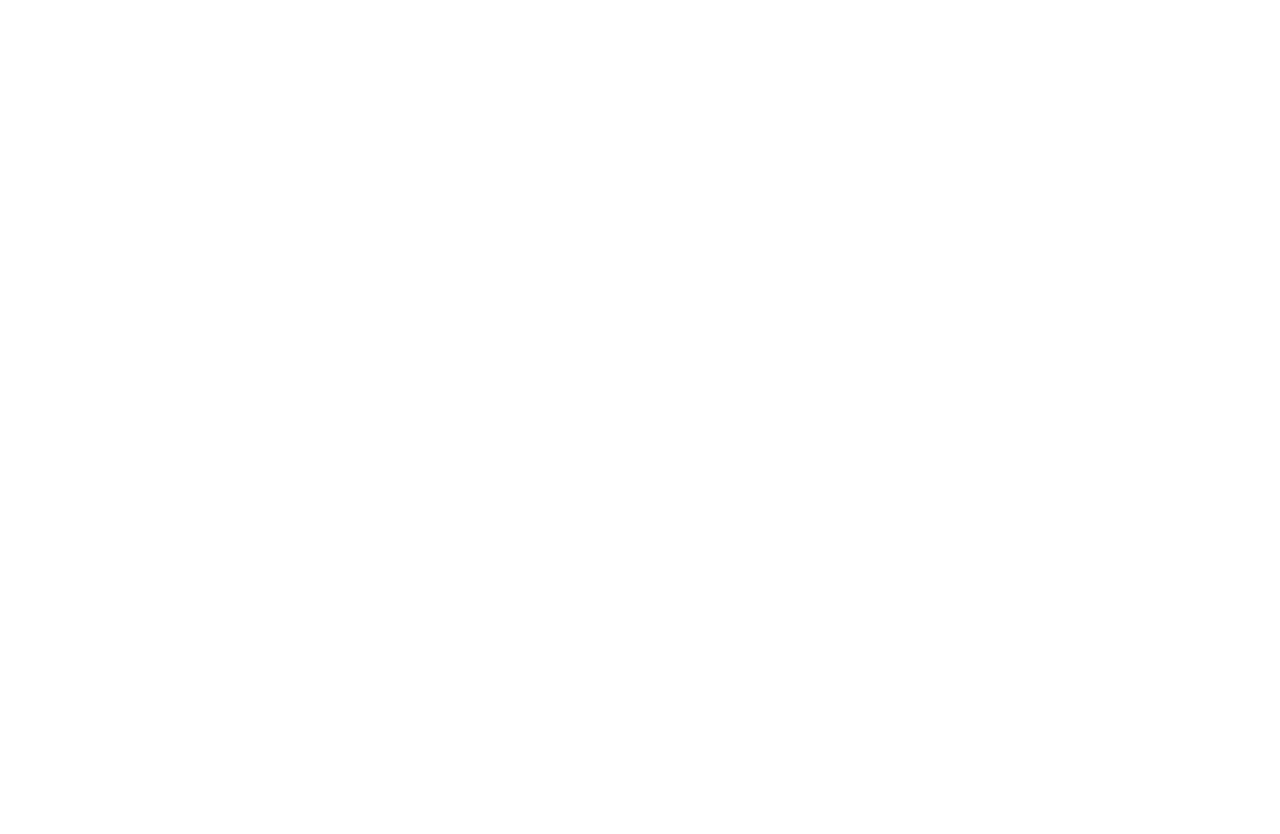
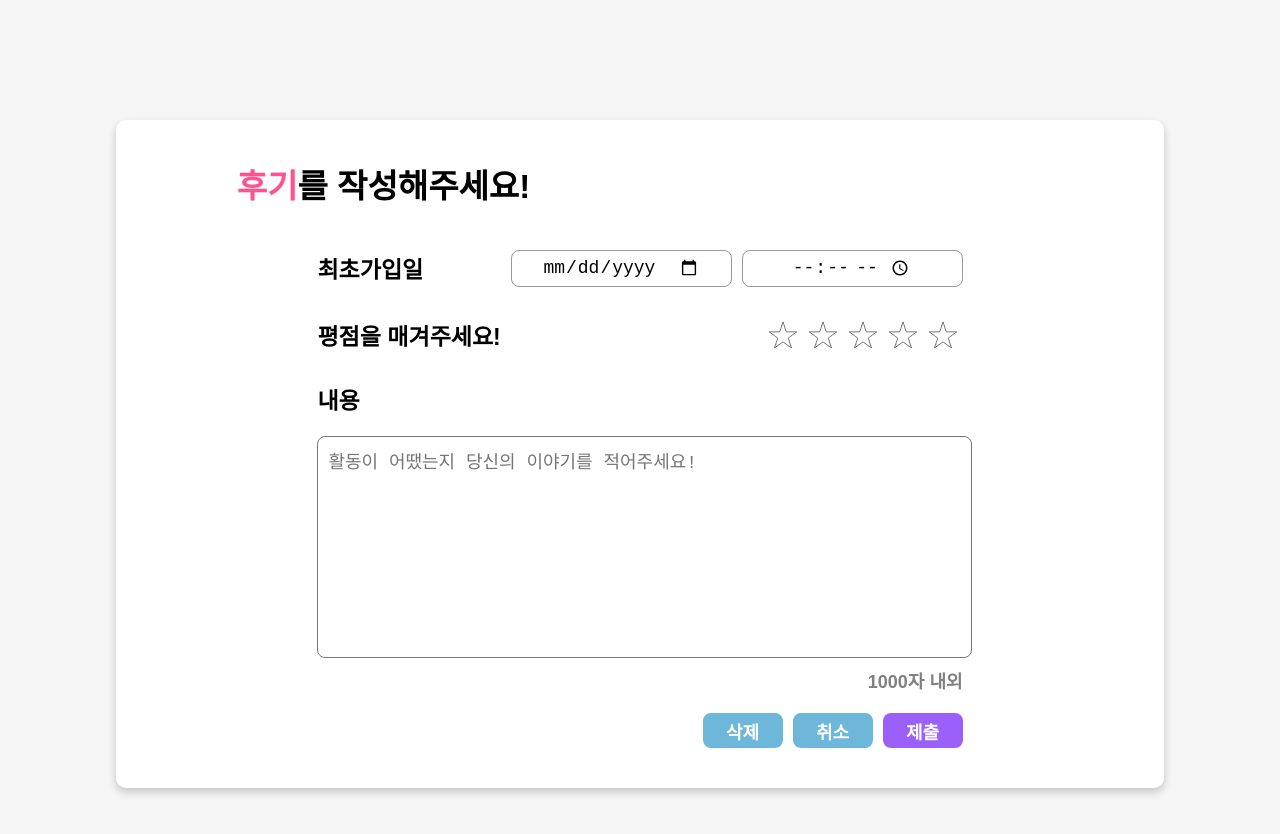
Before and after one commit to DoYous/Senials-Frontend, a React (Create React App) app in the folder senials_frontend/: page /party/review-modify in a window 1280 px wide. Before the commit this address had no page. Shown: the top 834 px of the page. Before the commit the page ends 800 px from the top, so only its background shows below. Built offline with nearby package versions, Linux system fonts and the light colour scheme; a web font is replaced by a local one.

Commit message:
모임 일정 수정, 모임 리뷰 수정 페이지 생성

```diff
--- a/senials_frontend/src/App.js
+++ b/senials_frontend/src/App.js
@@ -32,6 +32,8 @@ import HobbyTagBoardPost from './pages/hobby/HobbyTagBoardPost';
 import MypageLikedParty from "./pages/mypage/MypageLikedParty";
 import MypageMade from "./pages/mypage/MypageMade";
 import MypageParticipate from "./pages/mypage/MypageParticipate";
+import PartyMeetModify from "./pages/party/PartyMeetModify";
+import PartyReviewModify from "./pages/party/PartyReviewModify";
 
 function App() {
     return (
@@ -61,12 +63,18 @@ function App() {
                         <Route path='party-number' element={<PartyDetail />} />
                         <Route path='write' element={<BoardWrite />} />
                         <Route path='update' element={<BoardUpdate />} />
-                        {/*매칭 게시판 멤버 확인*/}
+                        {/*매칭 게시판 일정 멤버 확인*/}
                         <Route path="member" element={<PartyMember />} />
+                        {/*매칭 게시판 일정 멤버 관리*/}
+
                         {/*매칭게시판 상세 일정 추가*/}
                         <Route path="meet" element={<PartyMeet />} />
+                        {/*매칭게시판 상세 일정 수정*/}
+                        <Route path="meet-modify" element={<PartyMeetModify />} />
                         {/*매칭게시판 상세 모임 후기 작성하기*/}
                         <Route path="review" element={<PartyReview />} />
+                        {/*매칭게시판 상세 모임 후기 수정하기*/}
+                        <Route path="review-modify" element={<PartyReviewModify />} />
                     </Route>
 
                     <Route path='mypage'>
--- a/senials_frontend/src/pages/mypage/MypageMember.js
+++ b/senials_frontend/src/pages/mypage/MypageMember.js
@@ -3,7 +3,7 @@ import common from '../common/Common.module.css';
 import React, { useState } from "react";
 import {FaAngleLeft, FaBell, FaSearch} from "react-icons/fa";
 import { MdOutlineCheckBoxOutlineBlank, MdCheckBox, MdCheckBoxOutlineBlank } from "react-icons/md";
-
+/*모임 멤버 전체 보기*/
 function MypageMember() {
     const [selectAll, setSelectAll] = useState(false); /*전체 선택 상태*/
     const [checkedItems, setCheckedItems] = useState(new Array(3).fill(false)); /*각 멤버 선택 상태 근데 데이터양에 따라 달라질게 해야함*/
@@ -67,6 +67,7 @@ function MypageMember() {
                         />
                     ))}
                 </div>
+                {/*본인이 만든 모임일시에만 추방버튼 보이게*/}
                 <div className={styles.lastBtn}>
                     <button type="submit" className={`${styles.flexDiv} ${common.reportDiv}`}>
                         추방
--- /dev/null
+++ b/senials_frontend/src/pages/party/PartyMeetModify.js
@@ -0,0 +1,63 @@
+import styles from './PartyMeet.module.css';
+import common from '../common/Common.module.css';
+import React, { useState, useEffect } from "react";
+
+function PartyMeetModify() {
+    return (
+        <div className={styles.bigDiv}>
+            <div className={styles.smallDiv}>
+                <form className={styles.formDiv}>
+                    <h1 className={`${styles.nameflexDiv} ${common.firstFont}`}><div className={styles.pink}>일정</div>을 추가해주세요!</h1>
+                    <div className={styles.bigSelectDiv}>
+
+                        <div className={styles.selectDiv}>
+                            <div className={styles.flexDiv}>
+                                <h7 className={common.secondFont}><label htmlFor="meetStartDate">시작 일정</label></h7>
+                                <div className={styles.inputDiv}>
+                                    <input type="date" id="meetStartDate" name="meetStartDate" className={styles.inputStyle}/>
+                                    <input type="time" id="meetStartTime" name="meetStartTime" className={`${styles.marginLeft} ${styles.inputStyle}`}/>
+                                </div>
+                            </div>
+                            <div className={styles.flexDiv}>
+                                <h7  className={common.secondFont}><label htmlFor="meetEndDate">종료 일정</label></h7>
+                                <div className={styles.inputDiv}>
+                                    <input type="date" id="meetEndDate" name="meetEndDate"  className={styles.inputStyle}/>
+                                    <input type="time" id="meetEndTime" name="meetEndTime" className={`${styles.marginLeft} ${styles.inputStyle}`}/>
+                                </div>
+                            </div>
+
+                            <div className={styles.flexDiv}>
+                                <div className={common.secondFont}>모집인원</div>
+                                <div className={styles.inputDiv}>
+                                    <input type="number" placeholder="모집인원을 정해주세요!"  className={styles.inputStyle}/>
+                                </div>
+                            </div>
+
+                            <div className={styles.flexDiv}>
+                                <div className={common.secondFont}>참가비용</div>
+                                <div className={styles.inputDiv}>
+                                    <input type="number" placeholder="참가비용을 정해주세요!"  className={styles.inputStyle}/>
+                                </div>
+                            </div>
+
+                            <div className={styles.flexDiv}>
+                                <h7 className={common.secondFont}>위치</h7>
+                                <div className={styles.inputDiv}>
+                                    <input type="text" placeholder="정확한 위치를 작성해주세요!" className={styles.inputStyle} />
+                                </div>
+                            </div>
+                            <div className={styles.btnDiv}>
+                                <button className={`${common.commonBtn} ${styles.marginLeftAuto}`}>삭제</button>
+                                <button className={`${common.commonBtn} ${styles.marginLeft}`}>취소</button>
+                                <button className={`${common.importantBtn} ${styles.marginLeft}`}>제출</button>
+                            </div>
+                        </div>
+                    </div>
+                </form>
+            </div>
+        </div>
+
+    );
+}
+
+export default PartyMeetModify;
--- /dev/null
+++ b/senials_frontend/src/pages/party/PartyReviewModify.js
@@ -0,0 +1,72 @@
+/*매칭게시판 상세 모임 후기 수정*/
+import styles from './PartyReview.module.css';
+import common from '../common/Common.module.css';
+import React, { useState, useEffect } from "react";
+
+function PartyReviewModify() {
+    return (
+        <div className={styles.bigDiv}>
+            <div className={styles.smallDiv}>
+                <form className={styles.formDiv}>
+                    <h1 className={`${styles.nameflexDiv} ${common.firstFont}`}>
+                        <div className={styles.pink}>후기</div>
+                        를 작성해주세요!
+                    </h1>
+                    <div className={styles.bigSelectDiv}>
+                        <div className={styles.selectDiv}>
+                            <div className={styles.flexDiv}>
+                                <p className={common.secondFont}><label htmlFor="meetStartDate">최초가입일</label></p>
+                                <div className={styles.inputDiv}>
+                                    <input type="date" id="meetStartDate" name="meetStartDate"  className={styles.inputStyle}/>
+                                    <input type="time" id="meetStartTime" name="meetStartTime"  className={`${styles.marginLeft} ${styles.inputStyle}`}/>
+                                </div>
+                            </div>
+
+                            <div className={styles.flexDiv}>
+                                <p className={common.secondFont}>평점을 매겨주세요!</p>
+                                <Star />
+                            </div>
+
+                            <div className={styles.contentDiv}>
+                                <p className={common.secondFont}>내용</p>
+                                <textarea className={styles.textDiv} id="content" name="content" placeholder="활동이 어땠는지 당신의 이야기를 적어주세요!"></textarea>
+                            </div>
+                            <div className={styles.pDiv}>
+                                <p className={`${common.thirdFont} ${styles.pDiv2}`}>1000자 내외</p>
+                            </div>
+
+                            <div className={styles.btnDiv}>
+                                <button className={`${common.commonBtn} ${styles.marginLeftAuto}`}>삭제</button>
+                                <button className={`${common.commonBtn} ${styles.marginLeft}`}>취소</button>
+                                <button className={`${styles.importantBtn} ${styles.marginLeft}`}>제출</button>
+                            </div>
+                        </div>
+                    </div>
+                </form>
+            </div>
+        </div>
+
+    );
+}
+
+/* 별점 매기기 */
+function Star() {
+    const [rating, setRating] = useState(0); /* 현재 별점 상태 */
+
+    const handleStarClick = (index) => {
+        setRating(index); /*클릭*/
+    };
+
+    return (
+        <div className={styles.rateInfo}>
+            {[1, 2, 3, 4, 5].map((star) => (
+                <div
+                    key={star}
+                    className={`${styles.baseStar} ${star <= rating ? styles.filledStar : ""}`}
+                    onClick={() => handleStarClick(star)}
+                />
+            ))}
+        </div>
+    );
+}
+export default PartyReviewModify;
```
